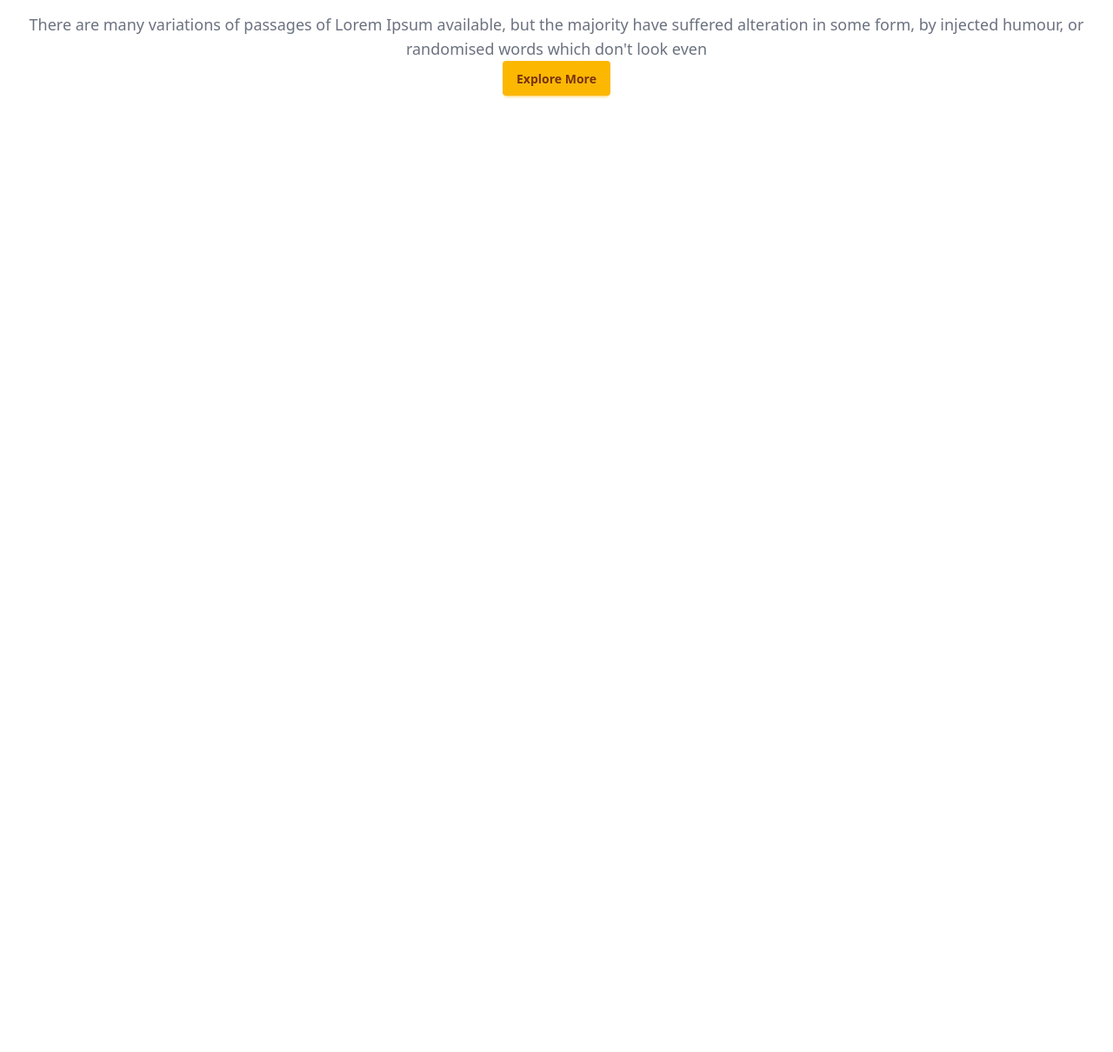
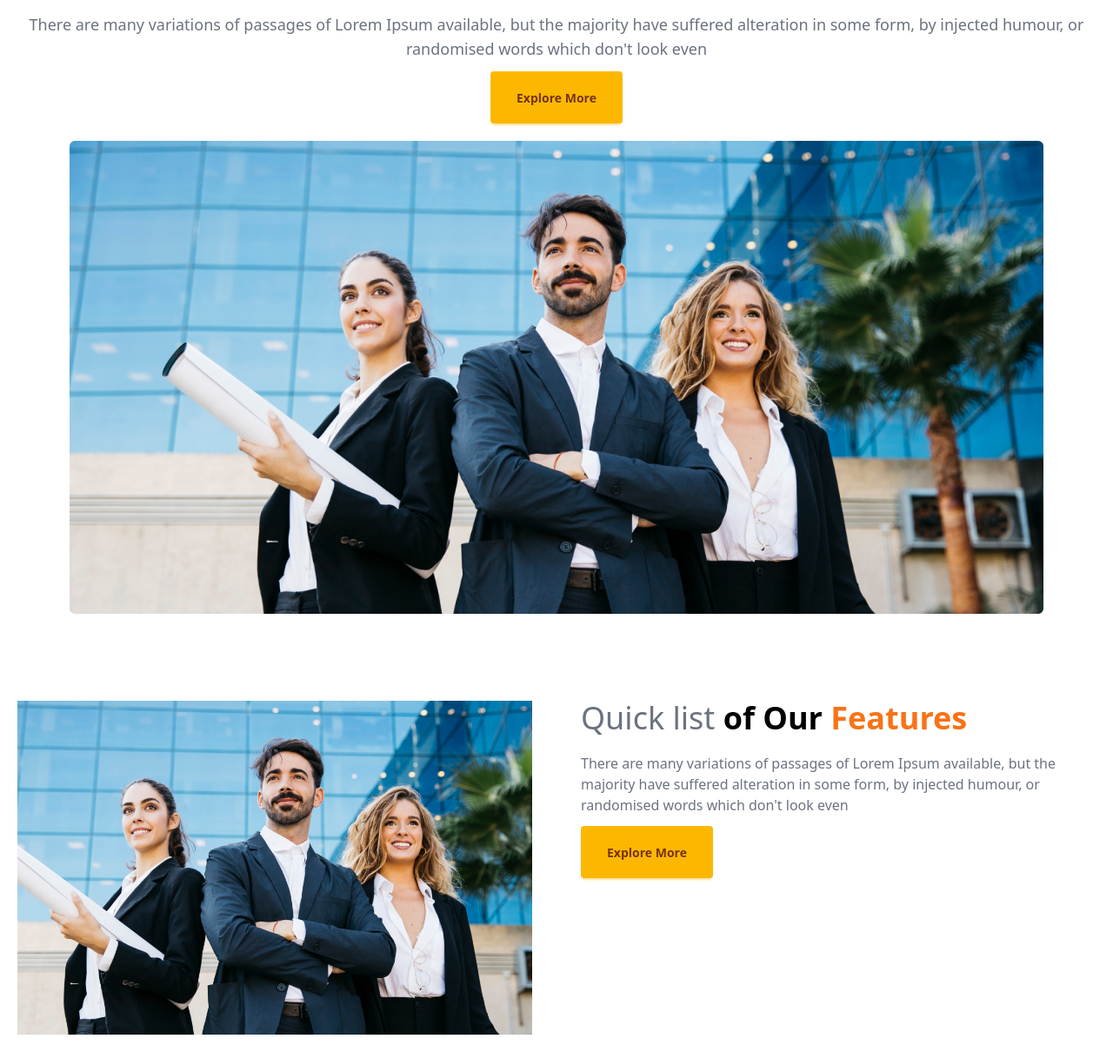
Before and after one commit to TalhaJobayer/project1, a plain HTML site: page index.html in a window 1280 px wide. Shown: the part 230-1440 px from the top of the page at 87% size. Before the commit the page ends 800 px from the top, so only its background shows below. Drawn offline with nearby package versions, Linux system fonts and the light colour scheme.

Commit message:
image part and text done

```diff
--- a/index.html
+++ b/index.html
@@ -4,21 +4,23 @@
     <meta charset="UTF-8">
     <meta name="viewport" content="width=device-width, initial-scale=1.0">
     <script src="https://cdn.tailwindcss.com"></script>
+  <script src="https://cdn.tailwindcss.com"></script>
   <link href="https://cdn.jsdelivr.net/npm/daisyui@5" rel="stylesheet" type="text/css" />
 
   <title>Document</title>
 </head>
+
 <body>
   <!-- navbar section -->
   <div class="navbar bg-base-100 shadow-sm flex justify-between">
     <div class="navbar-start">
       <div class="dropdown">
         <div tabindex="0" role="button" class="btn btn-ghost lg:hidden">
-              <svg xmlns="http://www.w3.org/2000/svg" class="h-5 w-5" fill="none" viewBox="0 0 24 24" stroke="currentColor"> <path stroke-linecap="round" stroke-linejoin="round" stroke-width="2" d="M4 6h16M4 12h8m-8 6h16" /> </svg>
+          <svg xmlns="http://www.w3.org/2000/svg" class="h-5 w-5" fill="none" viewBox="0 0 24 24" stroke="currentColor">
+            <path stroke-linecap="round" stroke-linejoin="round" stroke-width="2" d="M4 6h16M4 12h8m-8 6h16" />
+          </svg>
         </div>
-            <ul
-              tabindex="0"
-              class="menu menu-sm dropdown-content bg-base-100 rounded-box z-1 mt-3 w-52 p-2 shadow">
+        <ul tabindex="0" class="menu menu-sm dropdown-content bg-base-100 rounded-box z-1 mt-3 w-52 p-2 shadow">
           <li><a>Home</a></li>
           <li>
             <a>About</a>
@@ -45,17 +47,48 @@
   <!-- Text Part -->
   <div class="container mx-auto text-center mt-20">
     <div class="text-4xl font-bold text-gray-800 mb-5 ">
-      <h1 >Brand New </h1>
+      <h1>Brand New </h1>
       <h1>Group of Architects </h1>
     </div>
     <div class="text-lg text-gray-500">
-      <p class=" text-center">There are many variations of passages of Lorem Ipsum available, but the majority have suffered alteration in some form, by injected humour, or randomised words which don't look even</p>
+      <p class=" text-center">There are many variations of passages of Lorem Ipsum available, but the majority have
+        suffered alteration in some form, by injected humour, or randomised words which don't look even</p>
 
     </div>
-    <div class="btn btn-warning">Explore More</div>
+    <div class="btn btn-warning mt-3" style="padding: 30px 30px;">Explore More</div>
   </div>
   <!-- Text Part -->
+  <!-- Image Part -->
+  <div>
+    <div class="container justify-center ">
+      <div class="w-280 mx-auto mt-5">
+          <img src="/images/banner.png" alt="" class="w-full object-cover">
+      </div>
+    </div>
+   </div>
+  <!-- Image Part -->
+
+
+  <!-- Hero Part -->
+  <div class="container mx-auto mt-20">
+    <div class="grid grid-cols-1 md:grid-cols-2 gap-4">
+      <div class="p-5">
+        <img src="/images/banner.png" alt="" class="w-full h-96 object-cover">
+      </div>
+      <div class="p-5">
+        <h1 class="text-4xl font-bold text-gray-800 mb-5">
+          <span class="text-gray-500 font-normal">Quick list</span>
+          <span class="text-black font-bold">of Our</span>
+          <span class="text-orange-500 font-bold">Features</span>
+        </h1>
+        <p class="text-gray-500">There are many variations of passages of Lorem Ipsum available, but the majority have
+          suffered alteration in some form, by injected humour, or randomised words which don't look even</p>
+        <div class="btn btn-warning mt-3" style="padding: 30px 30px;">Explore More</div>
+      </div>
+
+      <!-- Hero Part -->
 
 </body>
 <script src="https://cdn.jsdelivr.net/npm/@tailwindcss/browser@4"></script>
+
 </html>
```
Also changed, not shown: images/architect.png (added), images/banner.png (added), images/icons/customers.png (added), images/icons/email.png (added), images/icons/projects.png (added), images/icons/ribon.png (added), images/sponsors/amazon.png (added), images/sponsors/figma.png (added), images/sponsors/google.png (added), images/sponsors/spotify.png (added), images/sponsors/telerama.png (added), images/team1.png (added), images/team2.png (added), images/team3.png (added), 1 more files. Lines whose indentation alone changed are shown as unchanged.
